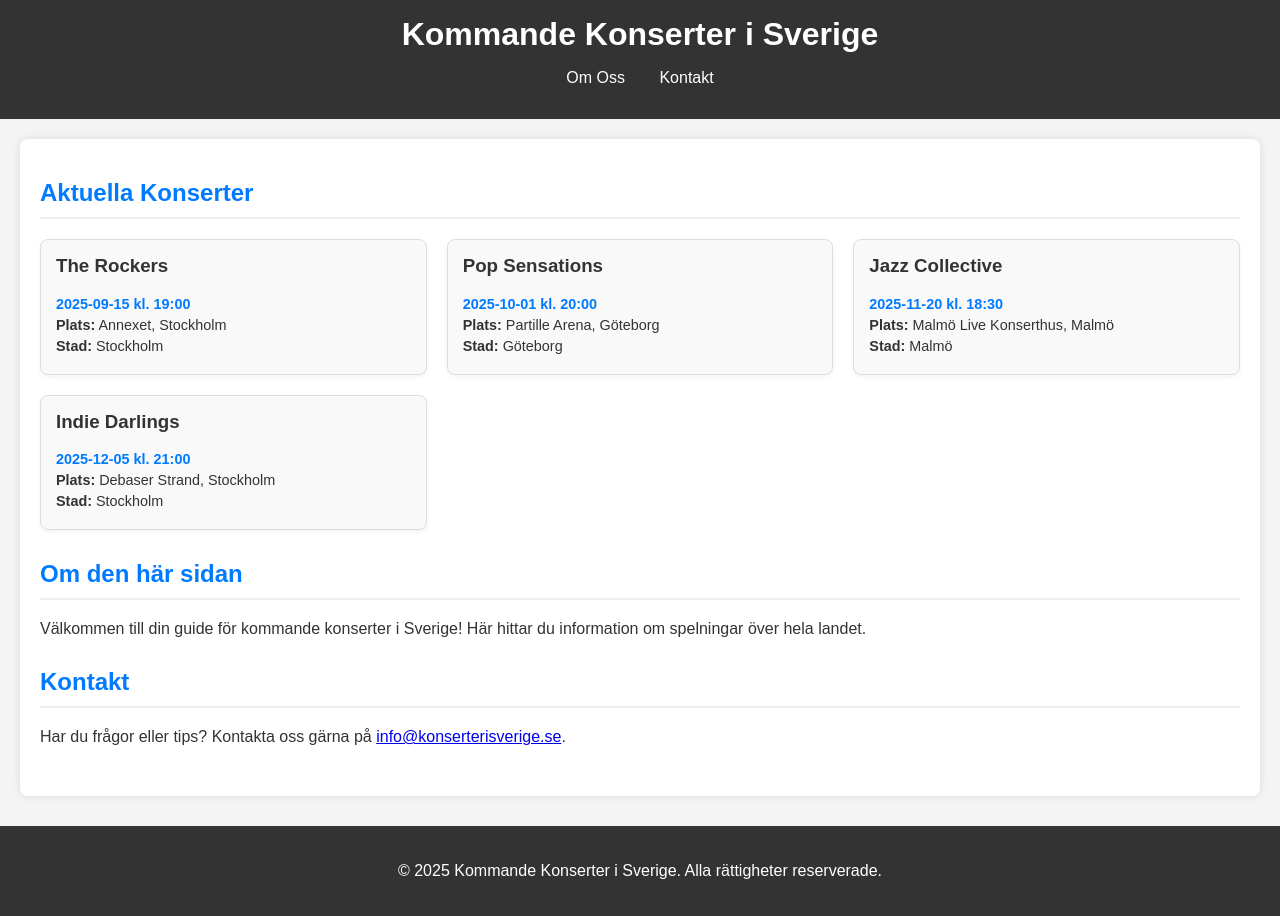
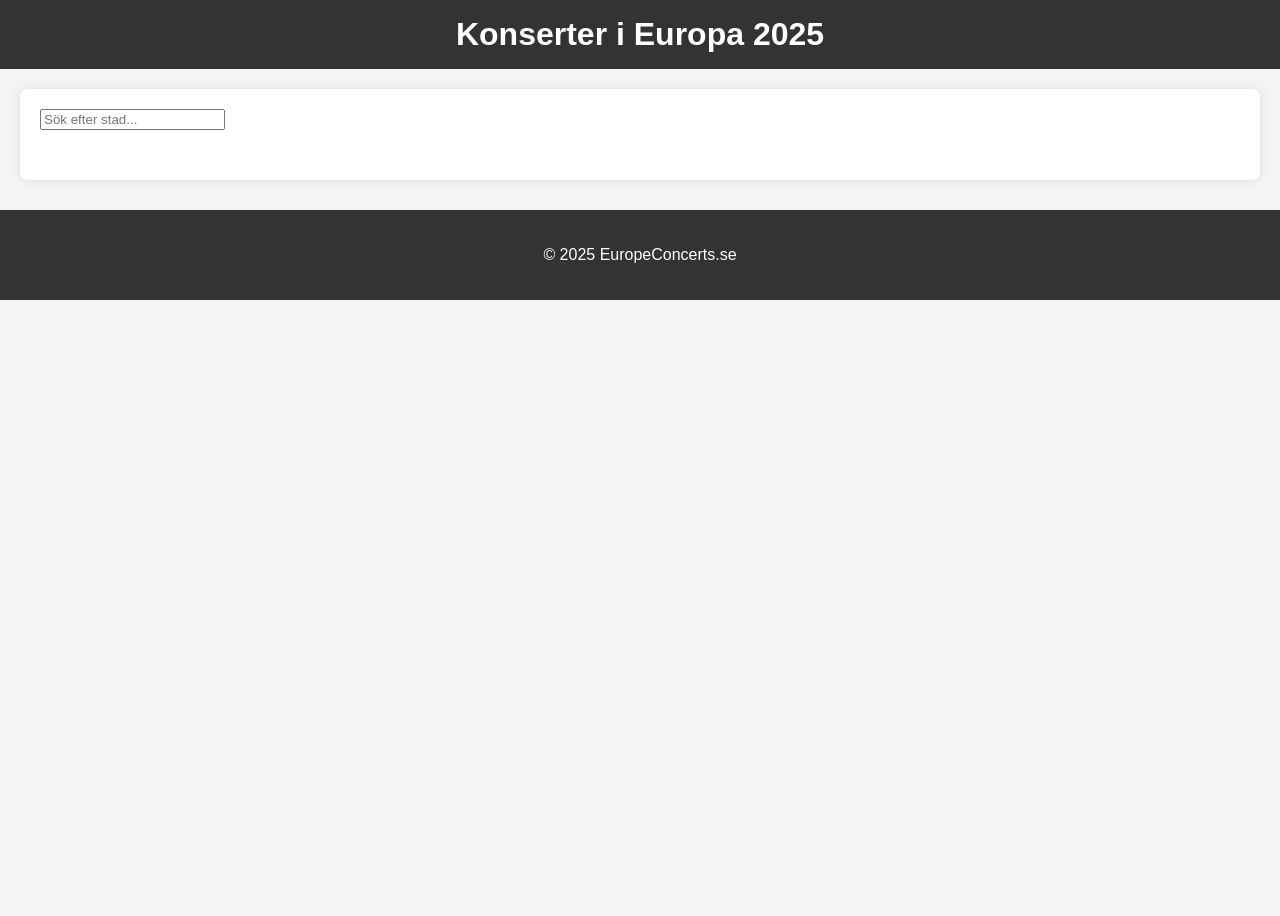
Before and after one commit to corneliaridderstad/konsert, a plain HTML site: page index.html in a window 1280 px wide. After the commit the page ends 800 px from the top, so only its background shows below. Drawn offline with Linux system fonts and the light colour scheme.

Commit message:
Add files via upload

```diff
--- a/index.html
+++ b/index.html
@@ -1,43 +1,36 @@
 <!DOCTYPE html>
 <html lang="sv">
 <head>
-    <meta charset="UTF-8">
-    <meta name="viewport" content="width=device-width, initial-scale=1.0">
-    <title>Kommande Konserter i Sverige</title>
-    <link rel="stylesheet" href="style.css">
+    <!-- Google Tag Manager -->
+    <script>(function(w,d,s,l,i){w[l]=w[l]||[];w[l].push({'gtm.start':
+    new Date().getTime(),event:'gtm.js'});var f=d.getElementsByTagName(s)[0],
+    j=d.createElement(s),dl=l!='dataLayer'?'&l='+l:'';j.async=true;j.src=
+    'https://www.googletagmanager.com/gtm.js?id='+i+dl;f.parentNode.insertBefore(j,f);
+    })(window,document,'script','dataLayer','GTM-5HRWX3QL');</script>
+    <!-- End Google Tag Manager -->
+  <meta charset="UTF-8" />
+  <meta name="viewport" content="width=device-width, initial-scale=1.0"/>
+  <title>Konserter i Europa</title>
+  <link rel="stylesheet" href="style.css" />
 </head>
 <body>
   <header>
-        <h1>Kommande Konserter i Sverige</h1>
-        <nav>
-            <ul>
-                <li><a href="#about">Om Oss</a></li>
-                <li><a href="#contact">Kontakt</a></li>
-            </ul>
-        </nav>
+    <h1>Konserter i Europa 2025</h1>
   </header>
+    <!-- Google Tag Manager (noscript) -->
+    <noscript><iframe src="https://www.googletagmanager.com/ns.html?id=GTM-5HRWX3QL"
+    height="0" width="0" style="display:none;visibility:hidden"></iframe></noscript>
+    <!-- End Google Tag Manager (noscript) -->
+  <main>
+    <div class="search-container">
+      <input type="text" id="searchInput" placeholder="Sök efter stad..." />
+    </div>
 
-    <main>
-        <section id="concert-list">
-            <h2>Aktuella Konserter</h2>
-            <div id="concerts-container">
-                <p>Laddar konserter...</p>
-            </div>
-        </section>
-
-        <section id="about">
-            <h2>Om den här sidan</h2>
-            <p>Välkommen till din guide för kommande konserter i Sverige! Här hittar du information om spelningar över hela landet.</p>
-        </section>
-
-        <section id="contact">
-            <h2>Kontakt</h2>
-            <p>Har du frågor eller tips? Kontakta oss gärna på <a href="mailto:info@konserterisverige.se">info@konserterisverige.se</a>.</p>
-        </section>
+    <section id="concert-list"></section>
   </main>
 
   <footer>
-        <p>&copy; 2025 Kommande Konserter i Sverige. Alla rättigheter reserverade.</p>
+    <p>&copy; 2025 EuropeConcerts.se</p>
   </footer>
 
   <script src="script.js"></script>
```
Lines whose indentation alone changed are shown as unchanged.
